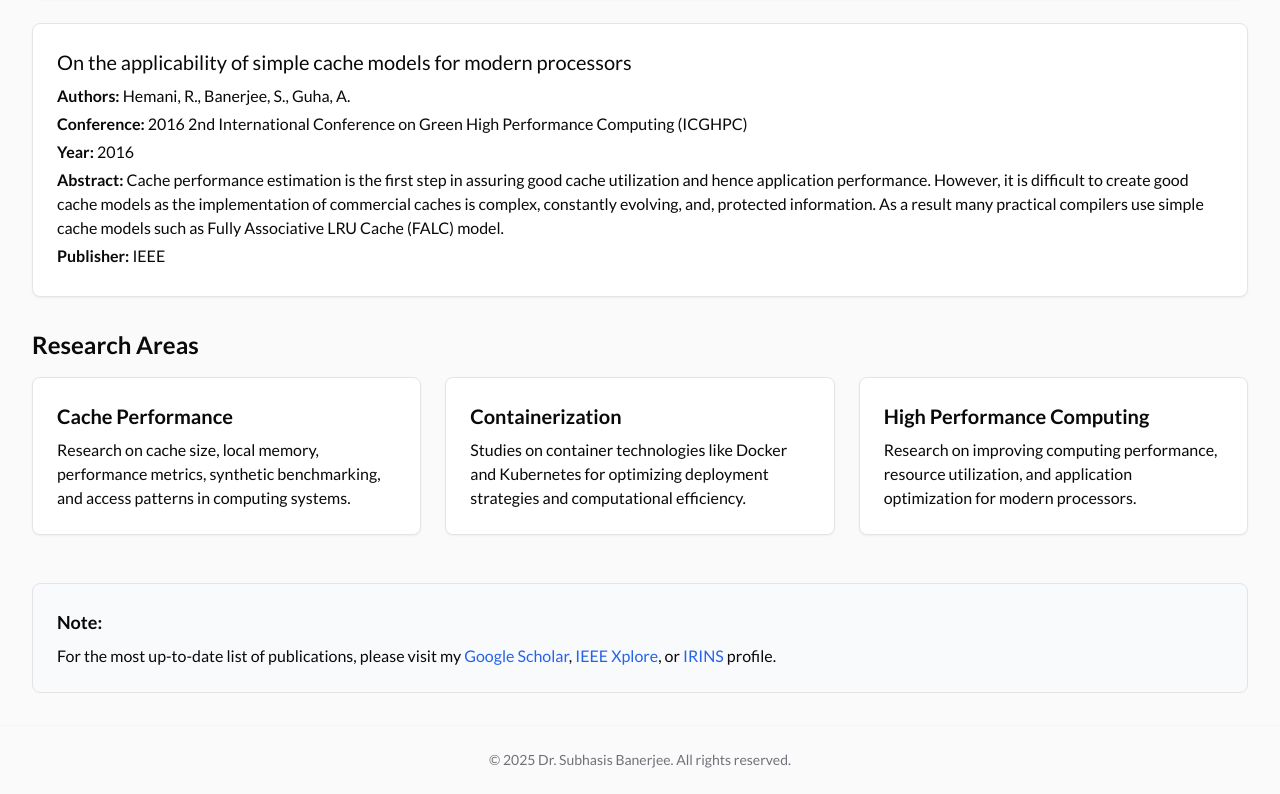
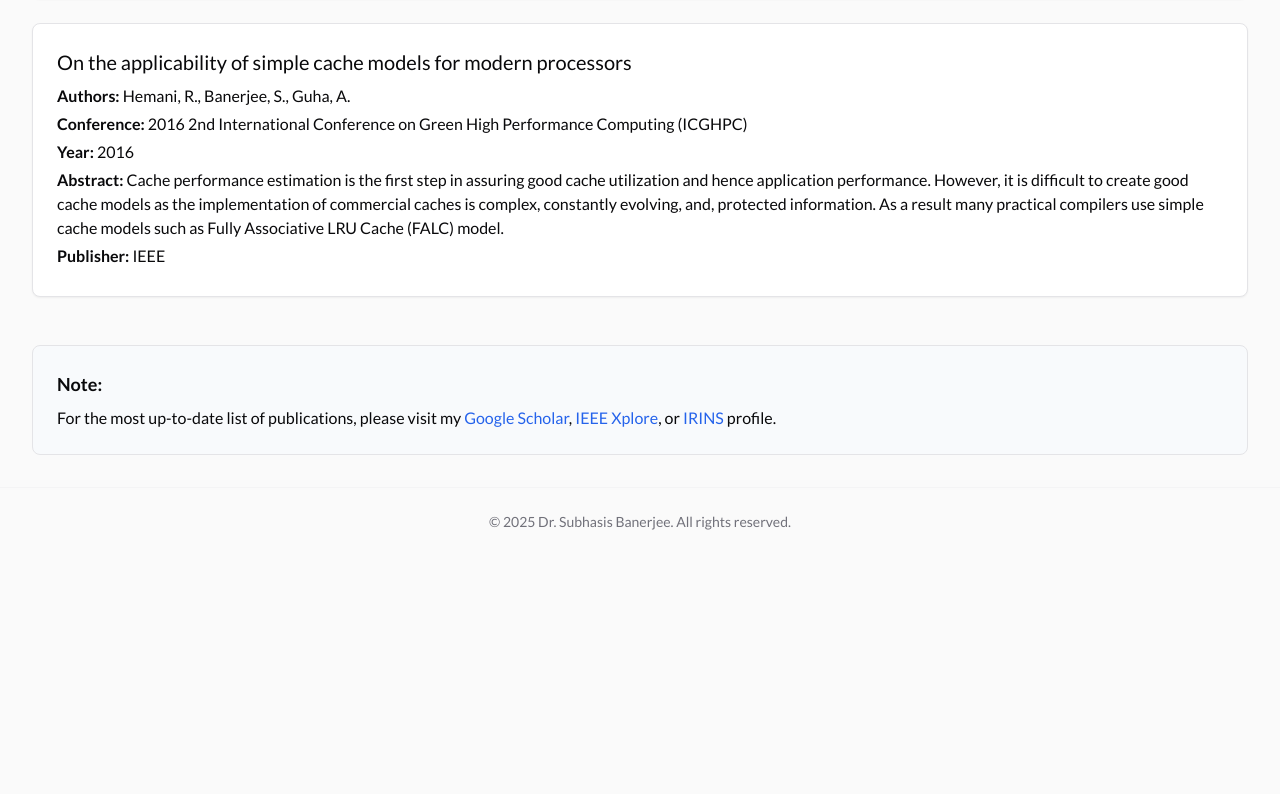
Before and after one commit to web2cloudapp/Dr-Subhasis-Banerjee, a Next.js app: page /publications in a window 1280 px wide. Shown: the part 1100-1894 px from the top of the page. After the commit the page ends 1656 px from the top, so only its background shows below. Built offline with nearby package versions, Linux system fonts and the light colour scheme.

Commit message:
Update page.tsx

```diff
--- a/src/app/publications/page.tsx
+++ b/src/app/publications/page.tsx
@@ -48,25 +48,7 @@ export default function Publications() {
         </div>
       </div>
 
-      <div>
-        <h2 className="text-2xl font-bold mb-4">Research Areas</h2>
-        <div className="grid grid-cols-1 md:grid-cols-2 lg:grid-cols-3 gap-6">
-          <div className="p-6 border rounded-lg bg-white shadow-sm">
-            <h3 className="text-xl font-semibold mb-2">Cache Performance</h3>
-            <p>Research on cache size, local memory, performance metrics, synthetic benchmarking, and access patterns in computing systems.</p>
-          </div>
 
-          <div className="p-6 border rounded-lg bg-white shadow-sm">
-            <h3 className="text-xl font-semibold mb-2">Containerization</h3>
-            <p>Studies on container technologies like Docker and Kubernetes for optimizing deployment strategies and computational efficiency.</p>
-          </div>
-
-          <div className="p-6 border rounded-lg bg-white shadow-sm">
-            <h3 className="text-xl font-semibold mb-2">High Performance Computing</h3>
-            <p>Research on improving computing performance, resource utilization, and application optimization for modern processors.</p>
-          </div>
-        </div>
-      </div>
 
       <div className="mt-12 p-6 border rounded-lg bg-slate-50">
         <h3 className="text-lg font-semibold mb-2">Note:</h3>
```
